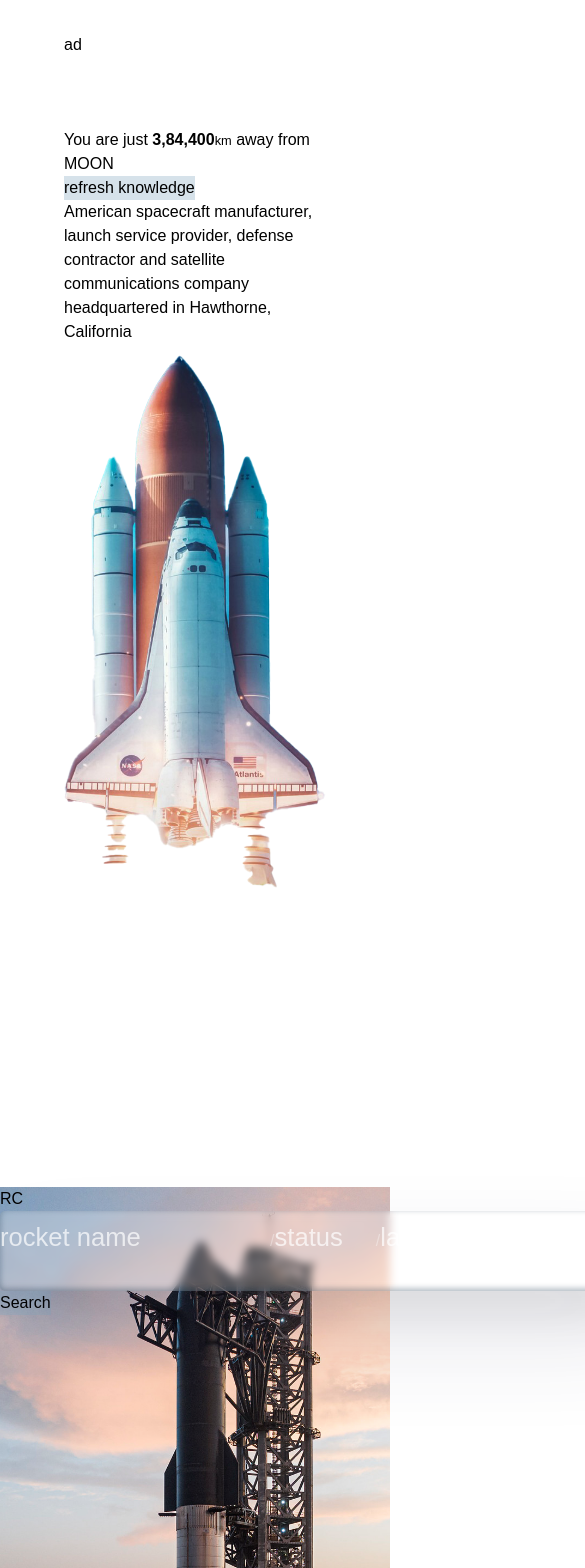
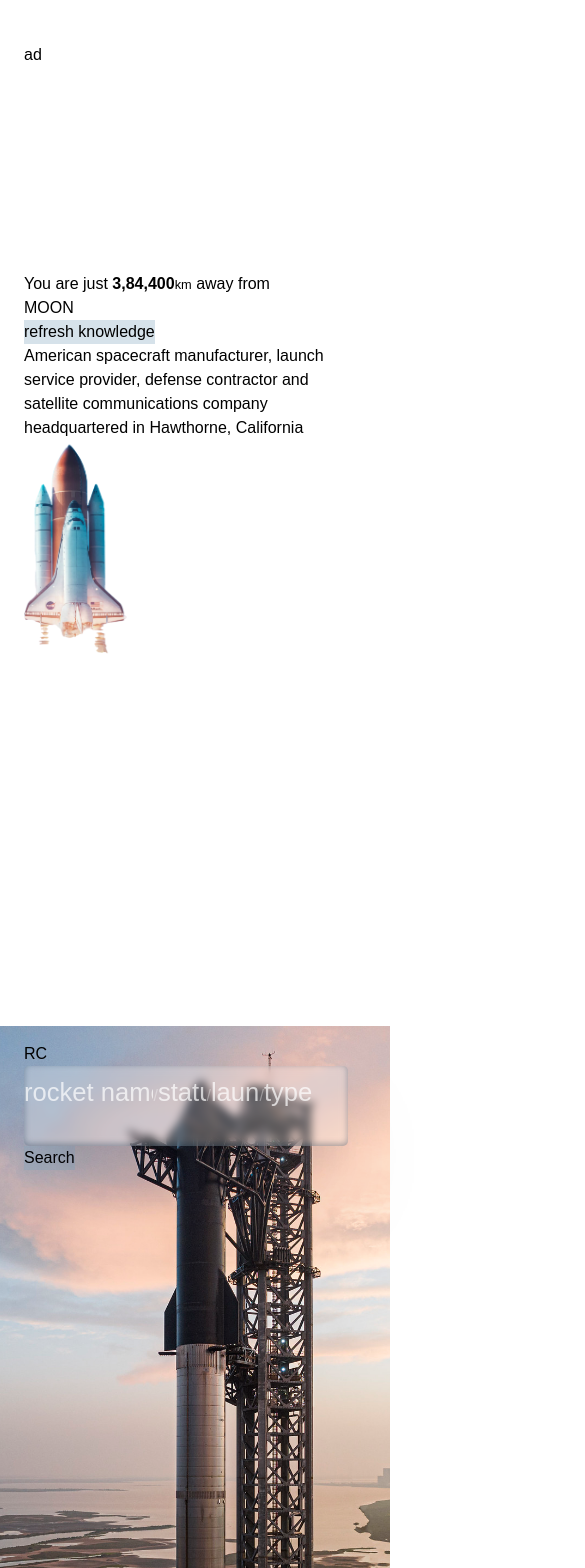
Before and after one commit to 25mohit/mohit-agarwal-frontend-developer, a React (Vite) app: page / in a window 390 px wide. Shown: the top 1568 px of the page, 585 px wide, since content can reach past the window. Built offline with nearby package versions, Linux system fonts and the light colour scheme; a web font is replaced by a local one.

Commit message:
Compete Responsiveness Done for all Small Devices

```diff
--- a/src/App.css
+++ b/src/App.css
@@ -3,14 +3,26 @@
     padding: 0 var(--padding-x);
 }
 .screen-layout{
-    padding: 0 var(--padding-x);
+    padding: 1rem var(--padding-x);
+    min-height: 100vh;
 }
 .button{
     background-color: #88a9c157;
 }
+.banner-section{
+    display: flex;
+    flex-wrap: wrap;
+}
+.banner-section > div:nth-child(1){
+    width: 70%;
+}
+.banner-section .hero-image{
+    width: 30%;
+}
 .banner-img-container{
     height: 100vh;
     width: 100vw;
+    padding: 1rem var(--padding-x-mobile);
     padding-bottom: 2rem;
 }
 .banner-img-container{
@@ -23,7 +35,7 @@
     background-attachment: fixed;
 }
 .search-pannel{
-    width: 80vh;
+    width: 42vw;
     height: 5rem;
     border-radius: 5px;
     background-color: rgba(255, 255, 255, 0.247);
@@ -52,8 +64,20 @@
 .search-pannel > input:nth-child(1){
     width: 40%;
 }
+.product-content{
+    width: 70%;
+}
 .product-card-1{
     background: linear-gradient(120deg, #1C3486, #9C3D58);
+    transition: 0.5s;
+    width: 32%;
+    display: flex;
+    min-width: 450px;
+    box-shadow: rgb(38, 57, 77) 0px 20px 30px -10px;
+}
+.product-card-1:hover{
+    transform: scale(1.1);
+    transition: 0.5s;
 }
 .pagination .pg-bt {
     width: 3rem;
@@ -66,3 +90,43 @@
     transform: translateY(-0.5rem);
     transition: 0.6s;
 }
+.product-grid{
+    /* background-color: red; */
+    gap: 1.28rem;
+    flex-wrap: wrap;
+}
+@media screen and (max-width: 1064px) {
+    .product-grid{
+        justify-content: center;
+    }
+    .product-content{
+        width: 100%;
+    }
+    .banner-section{
+        padding-top: var(--navbar-height);
+    }
+    .banner-section > div:nth-child(1){
+        width: 100%;
+    }
+    .banner-section .hero-image{
+        width: 30%;
+    }
+    .search-pannel{
+        width: 60vw;
+    }
+}
+@media screen and (max-width: 497px) {
+    .product-card-1{
+        min-width: 90vw;
+    }
+    .screen-layout{
+        padding: 1rem var(--padding-x-mobile);
+        min-height: 100vh;
+    }
+    .search-pannel{
+        width: 83vw;
+    }
+    .navbar{
+        padding: 0 var(--padding-x-mobile);
+    }
+}
--- a/src/components/Common/ProductCard/ProductCard.jsx
+++ b/src/components/Common/ProductCard/ProductCard.jsx
@@ -1,12 +1,12 @@
 const ProductCard = ({ data, ind}) => {
   return (
-    <div className="product-card-1 cursor-pointer w-full flex flex-col gap-4 rounded aspect-video p-6 tracking-widest">
+    <div className="product-card-1 cursor-pointer flex-col gap-4 rounded aspect-video p-6 tracking-widest">
       <h1 className="text-2xl">{`${data?.rocketName}`}</h1>
-      <div className="flex gap-6 text-gray-200">
+      <div className="flex flex-wrap gap-6 text-gray-200">
         <span>Liquid Oxygen</span>
         <span>RP-1 Kerosene</span>
       </div>
-      <div className="flex gap-6 text-gray-200">
+      <div className="flex gap-6 flex-wrap text-gray-200">
         <span>$6.7M</span>
         <span>-</span>
         <span>73 Feet</span>
--- a/src/components/Layout/ScreenLayout/ScreenLayout.jsx
+++ b/src/components/Layout/ScreenLayout/ScreenLayout.jsx
@@ -1,6 +1,6 @@
 const ScreenLayout = props => {
   return (
-    <section className='h-screen flex items-center screen-layout' style={{padding: props.noPadding && '0'}}>{props.children}</section>
+    <section className='flex items-center screen-layout' style={{padding: props.noPadding && '0'}}>{props.children}</section>
   )
 }
 
--- a/src/components/Sections/HeroBanner/HeroBanner.jsx
+++ b/src/components/Sections/HeroBanner/HeroBanner.jsx
@@ -7,14 +7,16 @@ import DownArrow from '../../HOC/Icons/DownArrow'
 const HeroBanner = () => {
   return (
     <ScreenLayout>
-        <div className="flex flex-col items-start gap-6 w-3/5">
+      <div className="banner-section items-center justify-center">
+          <div className="flex flex-col gap-6">
               <h1 className='text-white text-3xl tracking-widest'>You are just <b>3,84,400</b><small className='text-sm'>km</small> away from</h1>
               <h1 className='text-4xl font-semibold tracking-widest'>MOON</h1>
               <Button>refresh knowledge</Button>
               <p className='leading-10'>American spacecraft manufacturer, launch service provider, defense contractor and satellite communications company headquartered in Hawthorne, California</p>
           </div>
-        <div className="hero-image w-2/5 flex justify-center">
+          <div className="hero-image flex justify-center">
               <img src={rocketImage} alt="Firing Rocket Image" loading='lazy' className='w-64'/>
+          </div>
         </div>
         <footer className='absolute bottom-4 cursor-pointer inset-x-2/4'>
           <DownArrow className="w-10"/>
--- a/src/components/Sections/ProductListSection/ProductListSection.jsx
+++ b/src/components/Sections/ProductListSection/ProductListSection.jsx
@@ -35,9 +35,9 @@ const ProductListSection = () => {
     <ScreenLayout>
       <div className="list-ui flex flex-col gap-6 max-w-full">
         <nav>
-          <ToogleSwitch currentState={activeOption} />
+          <ToogleSwitch currentState={activeOption} changeState={setactiveOption}/>
         </nav>
-        <div className='flex flex-col gap-6 w-3/5'>
+        <div className='product-content flex flex-col gap-6'>
           <h1 className='text-5xl border-b-2 border-orange-400'>Falcon 1 Rocket</h1>
           <p className='tracking-widest	leading-8 text-gray-400'>The Falcon 1 was an expendable launch system privately developed and manufactured
 by SpaceX during 2006-2009. On 28 September 2008, Falcon 1 became the first
@@ -45,7 +45,7 @@ privately-developed liquid-fuel launch vehicle to go into orbit around the Earth
         <Button>View Detail</Button>
         </div>
         <Pagination itemPerPage={itemPerPage} setStartIndex={setStartIndex} data={rocketData} currentPage={currentPage} setCurrentPage={setCurrentPage}/>
-        <section className="flex gap-6">
+        <section className="flex flex-wrap flex-row product-grid">
           {
             rocketData?.map((data, inde) => <ProductCard key={inde} data={data} ind={inde}/>)
           }
--- a/src/components/Sections/SearchSection/SearchSection.jsx
+++ b/src/components/Sections/SearchSection/SearchSection.jsx
@@ -12,7 +12,7 @@ const SearchSection = () => {
         <div className="banner-img-container flex-col flex items-center justify-center">
           <div className='flex flex-col gap-6'>
             <ToogleSwitch currentState={activeOption} changeState={setActiveOption}/>
-            <div className='flex gap-10'>
+            <div className='flex gap-10 flex-wrap'>
               <SearchInput currentState={activeOption}/>
               <Button>Search</Button>
             </div>
--- a/src/index.css
+++ b/src/index.css
@@ -5,5 +5,6 @@
     box-sizing: border-box;
     --navbar-height: 8rem;
     --padding-x: 4rem;
+    --padding-x-mobile: 1.5rem;
     font-family: 'Monda', sans-serif;
 }
```
Lines whose indentation alone changed are shown as unchanged.
